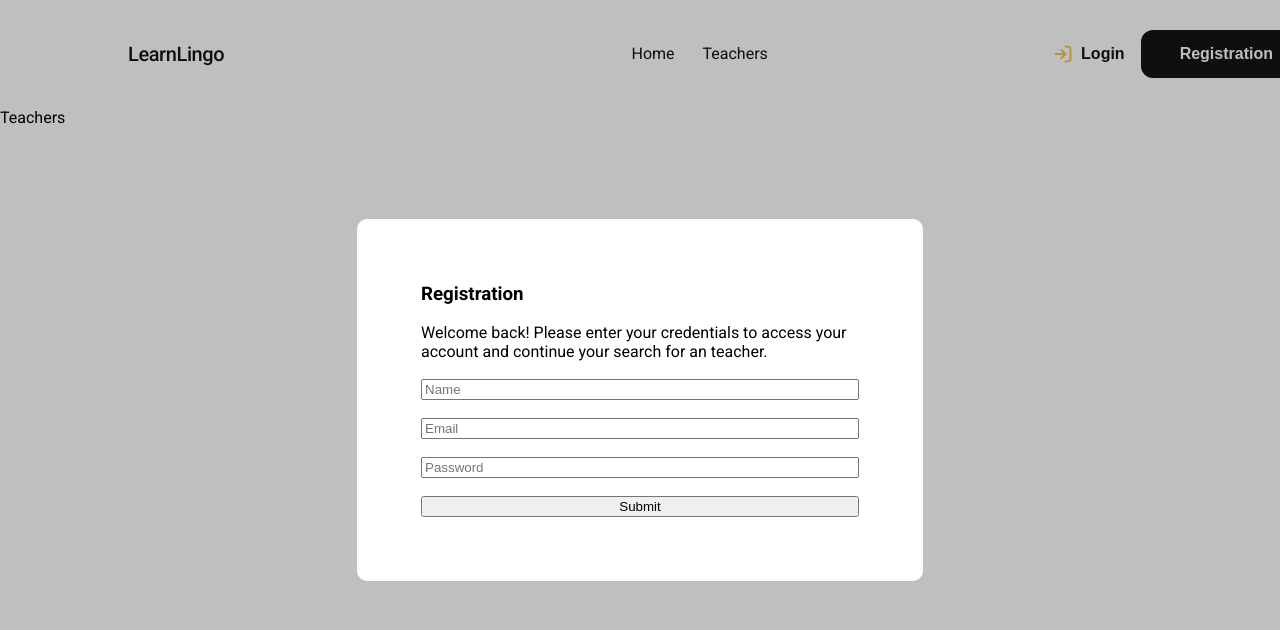
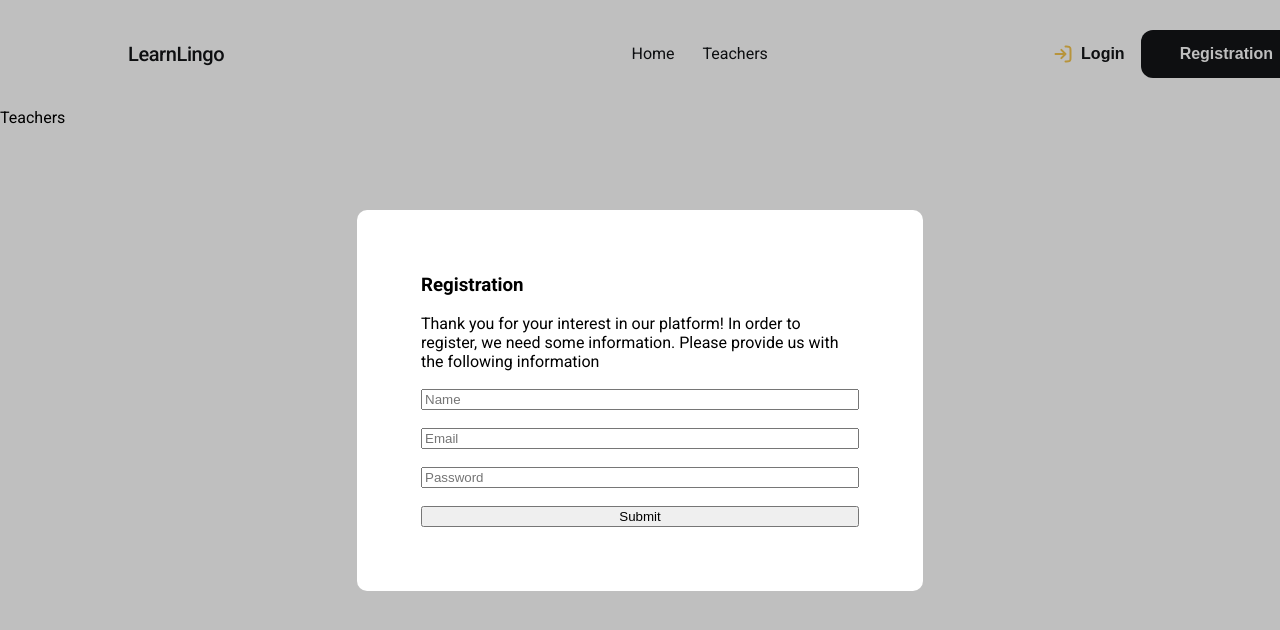
Before and after one commit to dmytro-prontenko/LearnLingo, a React (Vite) app: page /teachers in a window 1280 px wide. Both pictures are taken after a click on the button "Registration". Shown: the top 630 px of the page. Built offline with nearby package versions, Linux system fonts and the light colour scheme.

Commit message:
forms markup

```diff
--- a/src/components/Forms/Registration/Registration.jsx
+++ b/src/components/Forms/Registration/Registration.jsx
@@ -13,8 +13,11 @@ const Registration = () => {
 
   return (
     <StyledForm onSubmit={handleSubmit(onSubmit)}>
-            <h3>Registration</h3>
-      <div>Welcome back! Please enter your credentials to access your account and continue your search for an teacher.</div>
+      <h3>Registration</h3>
+      <div>
+        Thank you for your interest in our platform! In order to register, we
+        need some information. Please provide us with the following information
+      </div>
       <input
         type="text"
         placeholder="Name"
```
